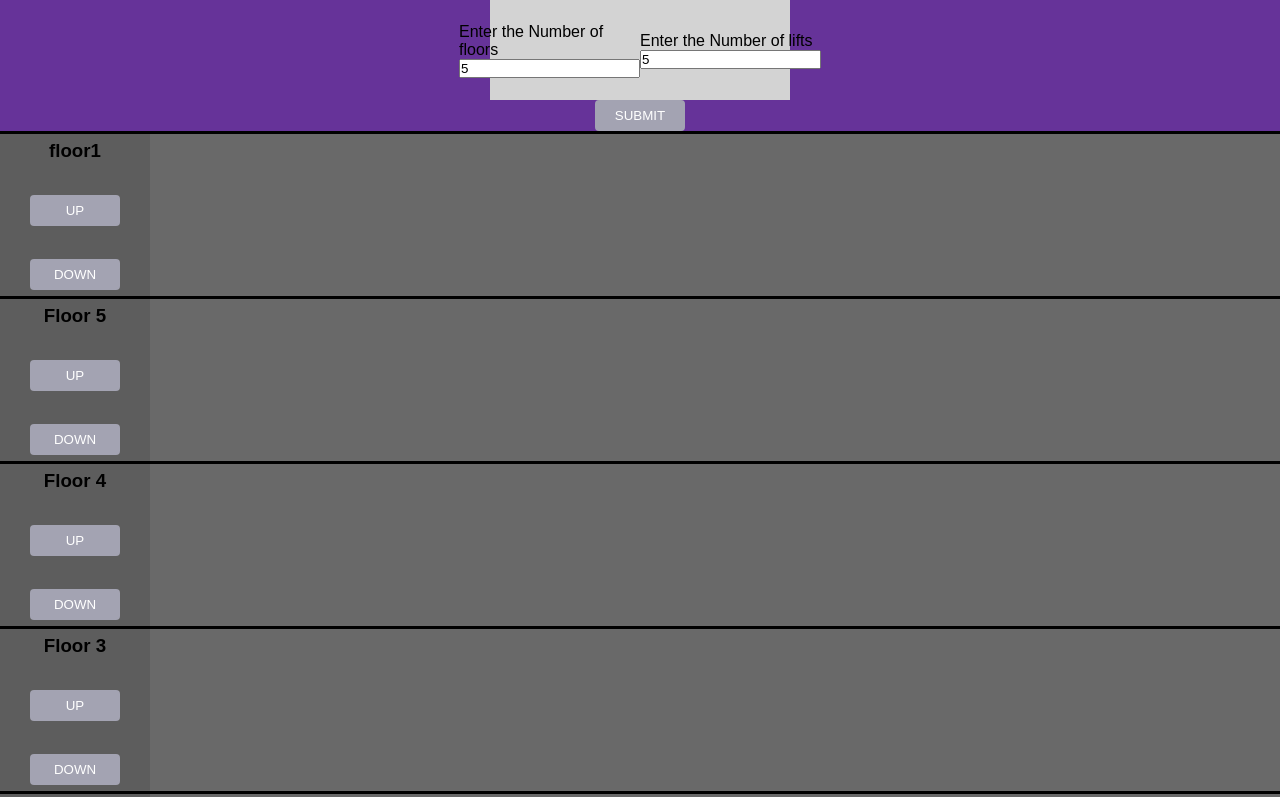
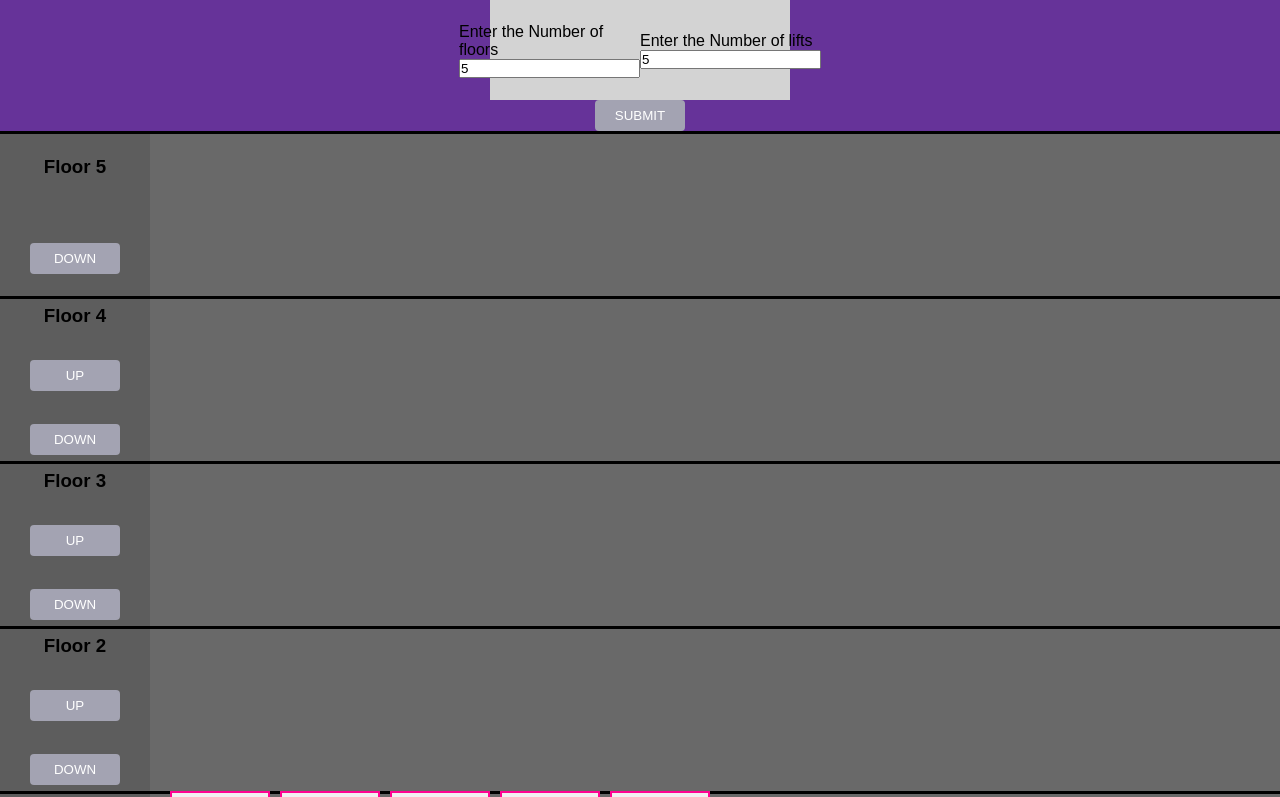
Before and after one commit to mohammadkhizerkhan/lift-simulation, a plain HTML site: page index.html in a window 1280 px wide. Both pictures are taken after typing "5", "5" into the empty fields and a click on the button "SUBMIT". Shown: the top 797 px of the page. Drawn offline with Linux system fonts and the light colour scheme.

Commit message:
completed without doors

```diff
--- a/index.html
+++ b/index.html
@@ -21,17 +21,26 @@
         </label>
       </form>
       <button id="submit" class="primary-btn">submit</button>
+      <div class="apartment">
         <div class="floors-container">
-        <section class="floor">
+          <!-- <section class="floor">
             <div class="floor-details">
               <h3 class="floor-name">floor1</h3>
               <button class="primary-btn">up</button>
               <button class="primary-btn">down</button>
             </div>
-        </section>
+          </section> -->
+          <!-- <section class="floor">
+            <div class="floor-details">
+              <h3 class="floor-name">floor1</h3>
+              <button class="primary-btn">up</button>
+              <button class="primary-btn">down</button>
+            </div>
+          </section> -->
         </div>
         <div class="lifts-container">
-        <div class="lift"></div>
+          <!-- <div class="lift"></div> -->
+        </div>
       </div>
     </div>
   </body>
--- a/script.js
+++ b/script.js
@@ -1,60 +1,75 @@
+const floors = document.getElementById("floor");
+const lifts = document.getElementById("lift");
+const liftContainer = document.querySelector(".lifts-container");
+const floorsContainer = document.querySelector(".floors-container");
+const submitBtn = document.getElementById("submit");
+let noOfLifts = 0;
+let noOfFloors = 0;
 
-const floors=document.getElementById('floor')
-const lifts=document.getElementById('lift')
-const liftContainer=document.querySelector('.lifts-container');
-const floorsContainer=document.querySelector('.floors-container');
-const submitBtn=document.getElementById('submit')
-let noOfLifts=0;
-let noOfFloors=0;
+floors.addEventListener("change", (e) => {
+  noOfFloors = e.target.value;
+});
 
-floors.addEventListener('change',(e)=>{
-    noOfFloors=e.target.value;
-})
+lifts.addEventListener("change", (e) => {
+  noOfLifts = e.target.value;
+});
 
-lifts.addEventListener('change',(e)=>{
-    noOfLifts=e.target.value;
-})
+const moveLift = (position) => {
+  const lifts = document.querySelectorAll(".lift");
+  const distance = 165 * (position - 1);
+  lifts[0].style.transform = `translateY(-${distance}px)`;
+  lifts[0].style.transition = `all ${2}s linear`;
+};
 
-const createLifts=()=>{
-    for(let i=0;i<Number(noOfLifts);i++){
-        const liftDiv=document.createElement("div");
-        liftDiv.classList.add('lift');
-        liftContainer.appendChild(liftDiv)
-    }
-}
+const handleFloorBtn = (floorNum) => {
+  console.log("=======", floorNum);
+  moveLift(floorNum);
+};
 
-const createFloors=()=>{
-    for(let i=Number(noOfFloors);i>=0;i--){
+const createLifts = () => {
+  for (let i = 0; i < Number(noOfLifts); i++) {
+    const liftDiv = document.createElement("div");
+    liftDiv.classList.add("lift", `lift-${i + 1}`);
+    liftContainer.appendChild(liftDiv);
+  }
+};
 
-        const floorSection=document.createElement("section");
-        floorSection.classList.add('floor');
+const createFloors = () => {
+  for (let i = Number(noOfFloors); i >= 1; i--) {
+    const floorSection = document.createElement("section");
+    floorSection.classList.add("floor", `floor-${i}`);
 
-        const floorDetailsDiv=document.createElement("div");
-        floorDetailsDiv.classList.add('floor-details');
+    const floorDetailsDiv = document.createElement("div");
+    floorDetailsDiv.classList.add("floor-details");
 
-        const floorHeader=document.createElement("h3");
-        floorHeader.classList.add('floor-name');
-        floorHeader.innerText=`Floor ${i}`
+    const floorHeader = document.createElement("h3");
+    floorHeader.classList.add("floor-name");
+    floorHeader.innerText = `Floor ${i}`;
 
+    const floorBtnUp = document.createElement("button");
+    floorBtnUp.classList.add("primary-btn");
+    floorBtnUp.innerText = "up";
+    floorBtnUp.addEventListener("click", () => {
+      handleFloorBtn(i);
+    });
 
-        const floorBtnUp=document.createElement("button");
-        floorBtnUp.classList.add('primary-btn');
-        floorBtnUp.innerText='up'
+    const floorBtnDown = document.createElement("button");
+    floorBtnDown.classList.add("primary-btn");
+    floorBtnDown.innerText = "down";
+    floorBtnDown.addEventListener("click", () => {
+      handleFloorBtn(i);
+    });
 
+    console.log("-----", i === noOfFloors);
+    floorDetailsDiv.appendChild(floorHeader);
+    i !== Number(noOfFloors) && floorDetailsDiv.appendChild(floorBtnUp);
+    i !== 1 && floorDetailsDiv.appendChild(floorBtnDown);
+    floorSection.appendChild(floorDetailsDiv);
+    floorsContainer.appendChild(floorSection);
+  }
+};
 
-        const floorBtnDown=document.createElement("button");
-        floorBtnDown.classList.add('primary-btn');
-        floorBtnDown.innerText='down'
-
-        floorDetailsDiv.appendChild(floorHeader)
-        floorDetailsDiv.appendChild(floorBtnUp)
-        floorDetailsDiv.appendChild(floorBtnDown)
-        floorSection.appendChild(floorDetailsDiv)
-        floorsContainer.appendChild(floorSection)
-    }
-}
-
-submitBtn.addEventListener('click',()=>{
-  createFloors()
-    createLifts();
-})
+submitBtn.addEventListener("click", () => {
+  createFloors();
+  createLifts();
+});
--- a/style.css
+++ b/style.css
@@ -19,16 +19,32 @@
 .lifts-container {
   display: flex;
   flex-direction: row;
-  justify-content: center;
+  align-items: flex-end;
   gap: 10px;
-  width: 100%;
+  width: fit-content;
+  /* background-color: green; */
+  position:absolute;
+  bottom: 0;
+  left: 170px;
+  height: 100%;
 }
 
 .lift {
   width: 100px;
-  height: 100px;
+  height: 165px;
   background-color: rgb(241, 241, 241);
+  border: 2px solid rgb(255, 4, 146);
+  animation: shimmy 8s infinite;
 }
+
+/* @keyframes shimmy {
+  0% {
+    transform: translate(0, 0);
+  }
+  100% {
+    transform: translateY(-660px);
+  }
+} */
 
 .form {
   background-color: lightgray;
@@ -78,3 +94,9 @@
 .primary-btn:active{
     background-color: rgb(163, 163, 178,0.4);
 }
+
+.apartment{
+  background-color: red;
+  position: relative;
+  height: fit-content;
+}
```
Lines whose indentation alone changed are shown as unchanged.
